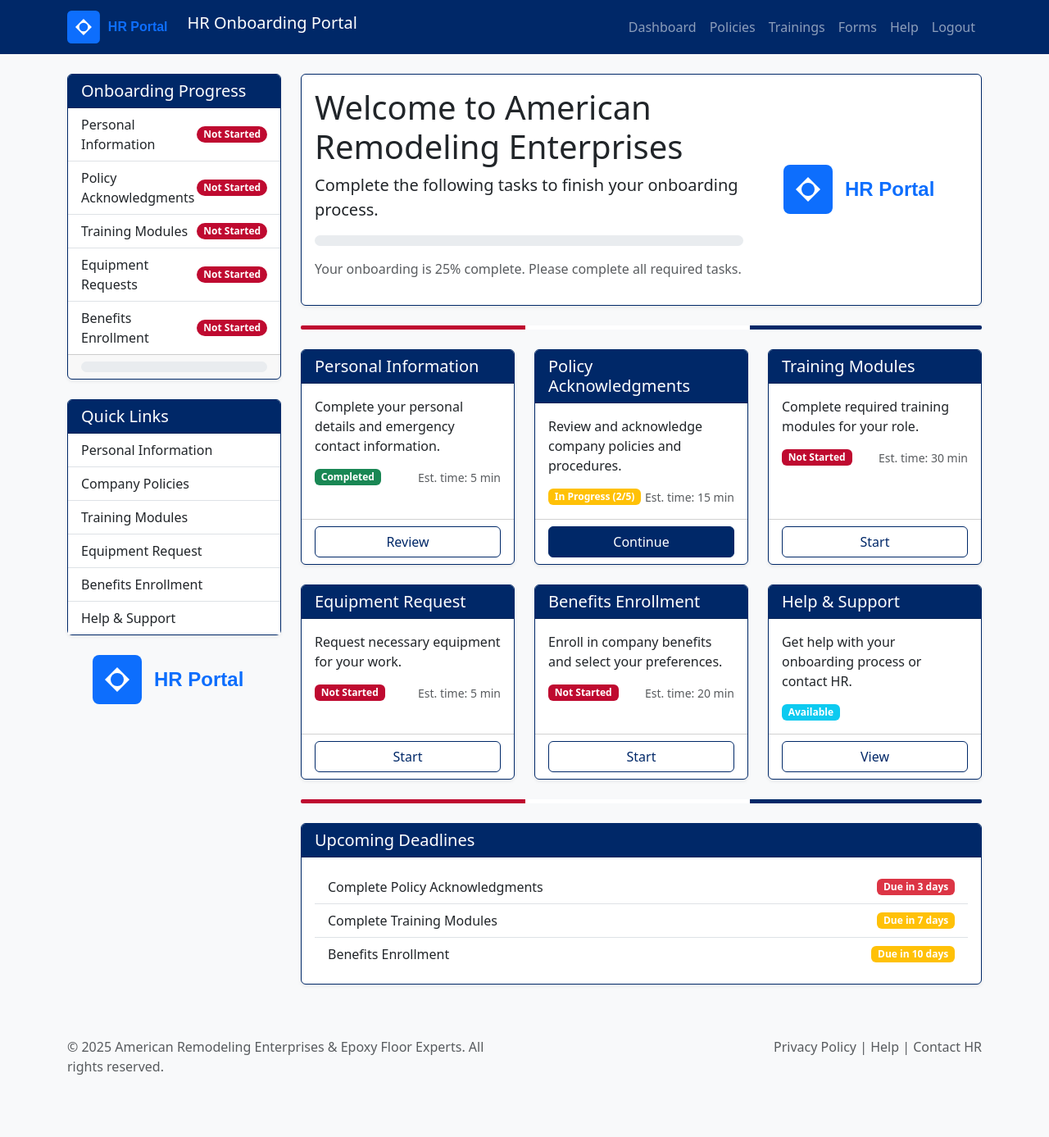
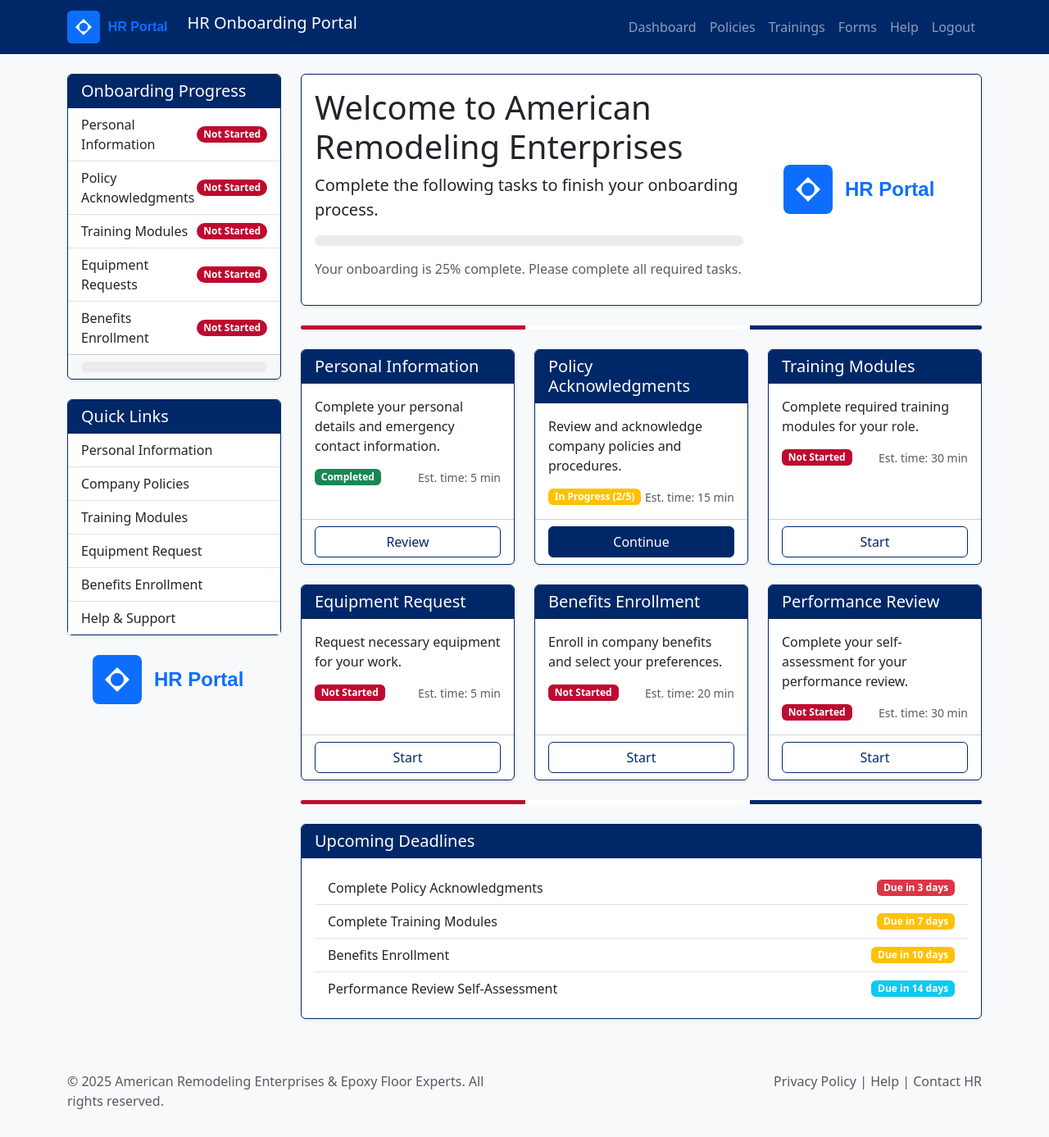
Before and after one commit to tim-amredev/hr-onboarding, a Jekyll site: the page built from dashboard/index.html, in a window 1280 px wide. Shown: the whole page at 82% size. Built offline with Jekyll 4.4.1, drawn with Linux system fonts in a browser that asks for light colours; before the commit the page ends 1345 px from its top, so only the background shows below that.

Commit message:
Update index.html

```diff
--- a/dashboard/index.html
+++ b/dashboard/index.html
@@ -124,21 +124,21 @@ permalink: /dashboard/
     </div>
   </div>
 
-  <!-- Help & Support -->
+  <!-- Performance Review -->
   <div class="col">
     <div class="card h-100 shadow-sm">
       <div class="card-header bg-primary text-white">
-        <h5 class="card-title mb-0">Help & Support</h5>
+        <h5 class="card-title mb-0">Performance Review</h5>
       </div>
       <div class="card-body">
-        <p class="card-text">Get help with your onboarding process or contact HR.</p>
+        <p class="card-text">Complete your self-assessment for your performance review.</p>
         <div class="d-flex justify-content-between align-items-center">
-          <span class="badge bg-info">Available</span>
-          <small class="text-muted"></small>
+          <span class="badge bg-secondary">Not Started</span>
+          <small class="text-muted">Est. time: 30 min</small>
         </div>
       </div>
       <div class="card-footer bg-transparent">
-        <a href="{{ '/help/' | relative_url }}" class="btn btn-outline-primary w-100">View</a>
+        <a href="{{ '/forms/performance-review/' | relative_url }}" class="btn btn-outline-primary w-100">Start</a>
       </div>
     </div>
   </div>
@@ -166,6 +166,10 @@ permalink: /dashboard/
             Benefits Enrollment
             <span class="badge bg-warning">Due in 10 days</span>
           </li>
+          <li class="list-group-item d-flex justify-content-between align-items-center">
+            Performance Review Self-Assessment
+            <span class="badge bg-info">Due in 14 days</span>
+          </li>
         </ul>
       </div>
     </div>
```
